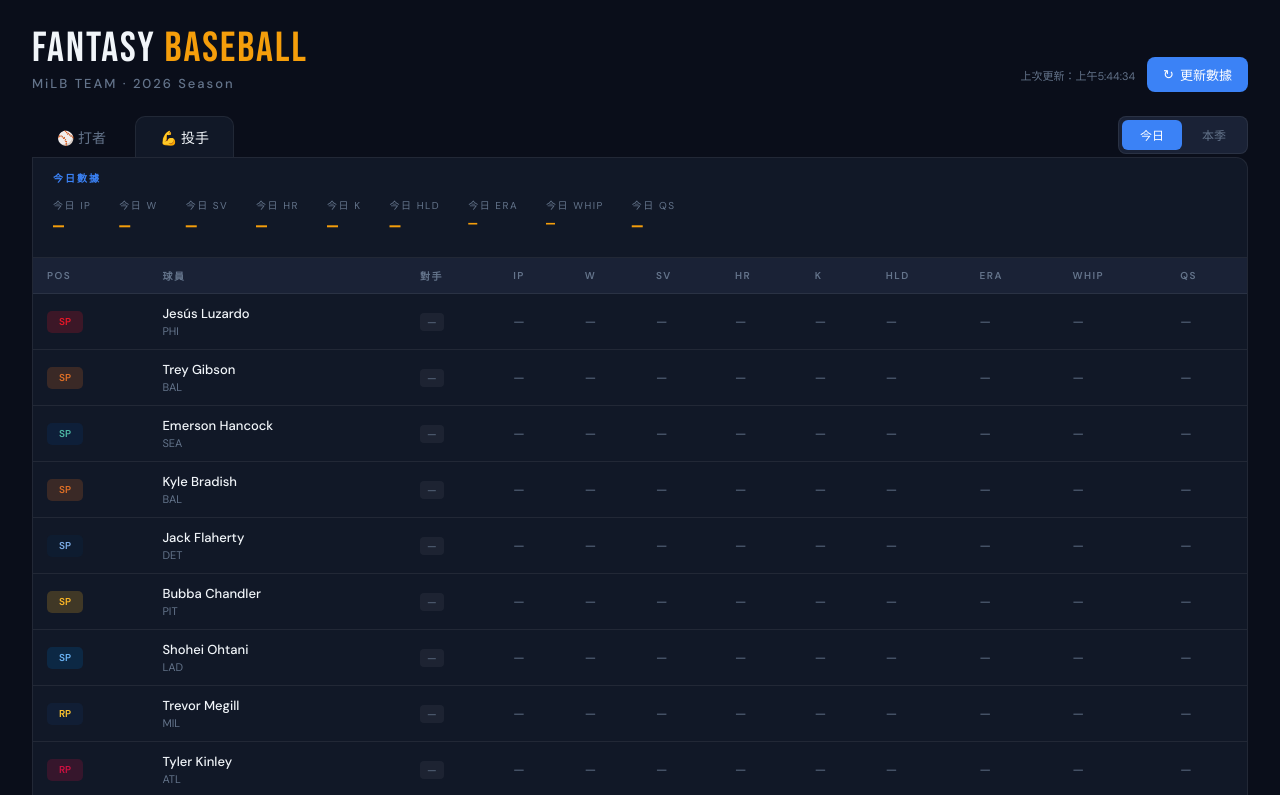
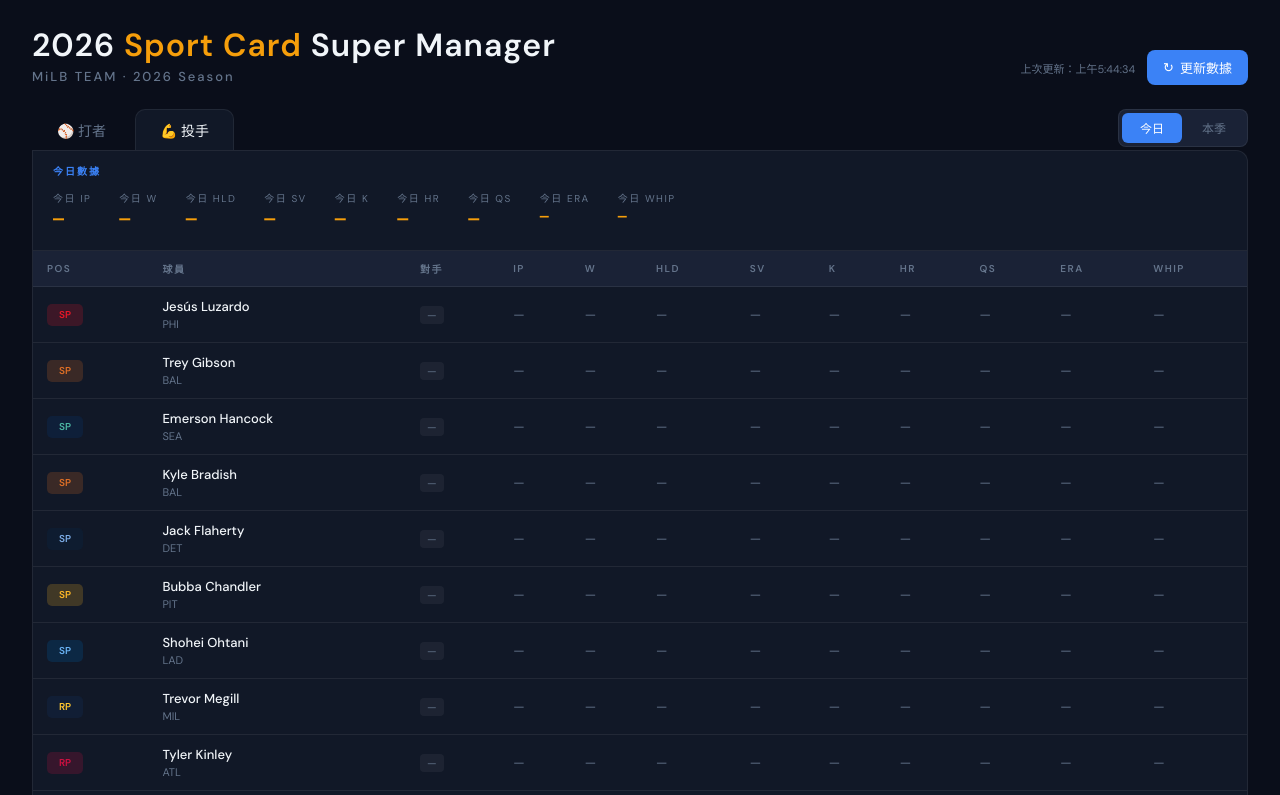
Before and after one commit to kawhi0909-spec/fantasy-dashboard, a plain HTML site: page index.html in a window 1280 px wide. Both pictures are taken after a click on the element "💪 投手". Shown: the top 795 px of the page. Drawn offline with Linux system fonts and the light colour scheme; no server answers.

Commit message:
Add files via upload

```diff
--- a/index.html
+++ b/index.html
@@ -15,8 +15,8 @@
   body { background:var(--bg); color:var(--text); font-family:'DM Sans',sans-serif; min-height:100vh; }
 
   header { padding:28px 32px 0; display:flex; align-items:flex-end; justify-content:space-between; gap:16px; flex-wrap:wrap; }
-  .logo { font-family:'Bebas Neue',sans-serif; font-size:42px; letter-spacing:2px; line-height:1; }
-  .logo span { color:var(--accent2); }
+  .logo { font-family:'DM Sans',sans-serif; font-size:32px; font-weight:600; letter-spacing:1px; line-height:1.1; color:var(--text); }
+  .logo span { color:var(--accent2); font-weight:700; }
   .subtitle { font-size:13px; color:var(--muted); letter-spacing:2px; margin-top:5px; font-family:'DM Sans',sans-serif; font-weight:500; }
   .header-right { display:flex; align-items:center; gap:12px; }
   .last-updated { font-size:11px; color:var(--muted); }
@@ -102,7 +102,7 @@
 
 <header>
   <div>
-    <div class="logo">FANTASY <span>BASEBALL</span></div>
+    <div class="logo">2026 <span>Sport Card</span> Super Manager</div>
     <div class="subtitle">MiLB TEAM · 2026 Season</div>
   </div>
   <div class="header-right">
@@ -130,8 +130,8 @@
     <div class="mode-label" id="b-mode-lbl">今日數據</div>
     <div class="summary-bar">
       <div class="stat-card"><div class="stat-card-label" id="l-AB">今日 AB</div><div class="stat-card-value" id="s-AB">—</div></div>
+      <div class="stat-card"><div class="stat-card-label" id="l-R">今日 R</div><div class="stat-card-value" id="s-R">—</div></div>
       <div class="stat-card"><div class="stat-card-label" id="l-H">今日 H</div><div class="stat-card-value" id="s-H">—</div></div>
-      <div class="stat-card"><div class="stat-card-label" id="l-R">今日 R</div><div class="stat-card-value" id="s-R">—</div></div>
       <div class="stat-card"><div class="stat-card-label" id="l-HR">今日 HR</div><div class="stat-card-value" id="s-HR">—</div></div>
       <div class="stat-card"><div class="stat-card-label" id="l-RBI">今日 RBI</div><div class="stat-card-value" id="s-RBI">—</div></div>
       <div class="stat-card"><div class="stat-card-label" id="l-SB">今日 SB</div><div class="stat-card-value" id="s-SB">—</div></div>
@@ -144,8 +144,8 @@
       <table>
         <thead><tr>
           <th>POS</th><th onclick="sortTable('b','name')">球員</th><th>對手</th>
-          <th onclick="sortTable('b','ab')">AB</th><th onclick="sortTable('b','h')">H</th>
-          <th onclick="sortTable('b','r')">R</th><th onclick="sortTable('b','hr')">HR</th>
+          <th onclick="sortTable('b','ab')">AB</th><th onclick="sortTable('b','r')">R</th>
+          <th onclick="sortTable('b','h')">H</th><th onclick="sortTable('b','hr')">HR</th>
           <th onclick="sortTable('b','rbi')">RBI</th><th onclick="sortTable('b','sb')">SB</th>
           <th onclick="sortTable('b','bb')">BB</th><th onclick="sortTable('b','k')">K</th>
           <th onclick="sortTable('b','avg')">AVG</th><th onclick="sortTable('b','ops')">OPS</th>
@@ -162,23 +162,23 @@
     <div class="summary-bar">
       <div class="stat-card"><div class="stat-card-label" id="l-IP">今日 IP</div><div class="stat-card-value" id="s-IP">—</div></div>
       <div class="stat-card"><div class="stat-card-label" id="l-W">今日 W</div><div class="stat-card-value" id="s-W">—</div></div>
+      <div class="stat-card"><div class="stat-card-label" id="l-HLD">今日 HLD</div><div class="stat-card-value" id="s-HLD">—</div></div>
       <div class="stat-card"><div class="stat-card-label" id="l-SV">今日 SV</div><div class="stat-card-value" id="s-SV">—</div></div>
+      <div class="stat-card"><div class="stat-card-label" id="l-PK">今日 K</div><div class="stat-card-value" id="s-PK">—</div></div>
       <div class="stat-card"><div class="stat-card-label" id="l-PHR">今日 HR</div><div class="stat-card-value" id="s-PHR">—</div></div>
-      <div class="stat-card"><div class="stat-card-label" id="l-PK">今日 K</div><div class="stat-card-value" id="s-PK">—</div></div>
-      <div class="stat-card"><div class="stat-card-label" id="l-HLD">今日 HLD</div><div class="stat-card-value" id="s-HLD">—</div></div>
+      <div class="stat-card"><div class="stat-card-label" id="l-QS">今日 QS</div><div class="stat-card-value" id="s-QS">—</div></div>
       <div class="stat-card"><div class="stat-card-label" id="l-ERA">今日 ERA</div><div class="stat-card-value" id="s-ERA" style="font-size:18px">—</div></div>
       <div class="stat-card"><div class="stat-card-label" id="l-WHIP">今日 WHIP</div><div class="stat-card-value" id="s-WHIP" style="font-size:18px">—</div></div>
-      <div class="stat-card"><div class="stat-card-label" id="l-QS">今日 QS</div><div class="stat-card-value" id="s-QS">—</div></div>
     </div>
     <div class="table-wrap">
       <table>
         <thead><tr>
           <th>POS</th><th onclick="sortTable('p','name')">球員</th><th>對手</th>
           <th onclick="sortTable('p','ip')">IP</th><th onclick="sortTable('p','w')">W</th>
-          <th onclick="sortTable('p','sv')">SV</th><th onclick="sortTable('p','hr')">HR</th>
-          <th onclick="sortTable('p','k')">K</th><th onclick="sortTable('p','hld')">HLD</th>
-          <th onclick="sortTable('p','era')">ERA</th><th onclick="sortTable('p','whip')">WHIP</th>
-          <th onclick="sortTable('p','qs')">QS</th>
+          <th onclick="sortTable('p','hld')">HLD</th><th onclick="sortTable('p','sv')">SV</th>
+          <th onclick="sortTable('p','k')">K</th><th onclick="sortTable('p','hr')">HR</th>
+          <th onclick="sortTable('p','qs')">QS</th><th onclick="sortTable('p','era')">ERA</th>
+          <th onclick="sortTable('p','whip')">WHIP</th>
         </tr></thead>
         <tbody id="pitcher-tbody"><tr class="loading-row"><td colspan="12"><span class="spin">↻</span> 正在載入...</td></tr></tbody>
       </table>
@@ -223,7 +223,8 @@ const PITCHERS = [
 ];
 
 const SEASON = 2026;
-const TODAY = new Date().toISOString().split('T')[0];
+// 用美國東部時間（ET）作為「今天」的基準
+const TODAY = new Date(new Date().toLocaleString('en-US', {timeZone:'America/New_York'})).toISOString().split('T')[0];
 const PROXY = 'https://corsproxy.io/?url=';
 let currentMode = 'today';
 let rawBatters = [], rawPitchers = [];
@@ -340,7 +341,7 @@ function renderBatters(data) {
       if(s.slg&&s.ab) totTB+=s.slg*s.ab;
     }
     const dn=(isT&&s?.date&&s.date!==TODAY)?`<span style="font-size:10px;color:var(--muted);margin-left:4px">(${s.date})</span>`:'';
-    const row=[s?dv(s.ab):'<span class="stat-dash">—</span>',s?gv(s.h):'<span class="stat-dash">—</span>',s?gv(s.r):'<span class="stat-dash">—</span>',s?gv(s.hr):'<span class="stat-dash">—</span>',s?gv(s.rbi):'<span class="stat-dash">—</span>',s?gv(s.sb):'<span class="stat-dash">—</span>',s?dv(s.bb):'<span class="stat-dash">—</span>',s?dv(s.k):'<span class="stat-dash">—</span>',s?dv(s.avg):'<span class="stat-dash">—</span>',s?dv(s.ops):'<span class="stat-dash">—</span>'];
+    const row=[s?dv(s.ab):'<span class="stat-dash">—</span>',s?gv(s.r):'<span class="stat-dash">—</span>',s?gv(s.h):'<span class="stat-dash">—</span>',s?gv(s.hr):'<span class="stat-dash">—</span>',s?gv(s.rbi):'<span class="stat-dash">—</span>',s?gv(s.sb):'<span class="stat-dash">—</span>',s?dv(s.bb):'<span class="stat-dash">—</span>',s?dv(s.k):'<span class="stat-dash">—</span>',s?dv(s.avg):'<span class="stat-dash">—</span>',s?dv(s.ops):'<span class="stat-dash">—</span>'];
     return `<tr class="${p.bench?'bench':''}" style="animation-delay:${i*20}ms"><td>${badge(p)}</td><td><div class="player-name">${p.name}${dn}</div><div class="player-team">${p.team}</div></td><td><span class="opp">${opp}</span></td>${row.map(c=>`<td>${c}</td>`).join('')}</tr>`;
   }).join('');
 
@@ -383,7 +384,7 @@ function renderPitchers(data) {
       if(ip>0&&s.whip!=='-'){wT+=parseFloat(s.whip)*ip;wIP+=ip;}
     }
     const dn=(isT&&s?.date&&s.date!==TODAY)?`<span style="font-size:10px;color:var(--muted);margin-left:4px">(${s.date})</span>`:'';
-    const row=[s?dv(s.ip):'<span class="stat-dash">—</span>',s?gv(s.w):'<span class="stat-dash">—</span>',s?gv(s.sv):'<span class="stat-dash">—</span>',s?dv(s.hr):'<span class="stat-dash">—</span>',s?gv(s.k):'<span class="stat-dash">—</span>',s?dv(s.hld):'<span class="stat-dash">—</span>',s?gv(s.era,true):'<span class="stat-dash">—</span>',s?gv(s.whip,true):'<span class="stat-dash">—</span>',s?gv(s.qs):'<span class="stat-dash">—</span>'];
+    const row=[s?dv(s.ip):'<span class="stat-dash">—</span>',s?gv(s.w):'<span class="stat-dash">—</span>',s?dv(s.hld):'<span class="stat-dash">—</span>',s?gv(s.sv):'<span class="stat-dash">—</span>',s?gv(s.k):'<span class="stat-dash">—</span>',s?dv(s.hr):'<span class="stat-dash">—</span>',s?gv(s.qs):'<span class="stat-dash">—</span>',s?gv(s.era,true):'<span class="stat-dash">—</span>',s?gv(s.whip,true):'<span class="stat-dash">—</span>'];
     return `<tr class="${p.bench?'bench':''}" style="animation-delay:${i*20}ms"><td>${badge(p)}</td><td><div class="player-name">${p.name}${dn}</div><div class="player-team">${p.team}</div></td><td><span class="opp">${opp}</span></td>${row.map(c=>`<td>${c}</td>`).join('')}</tr>`;
   }).join('');
 
```
